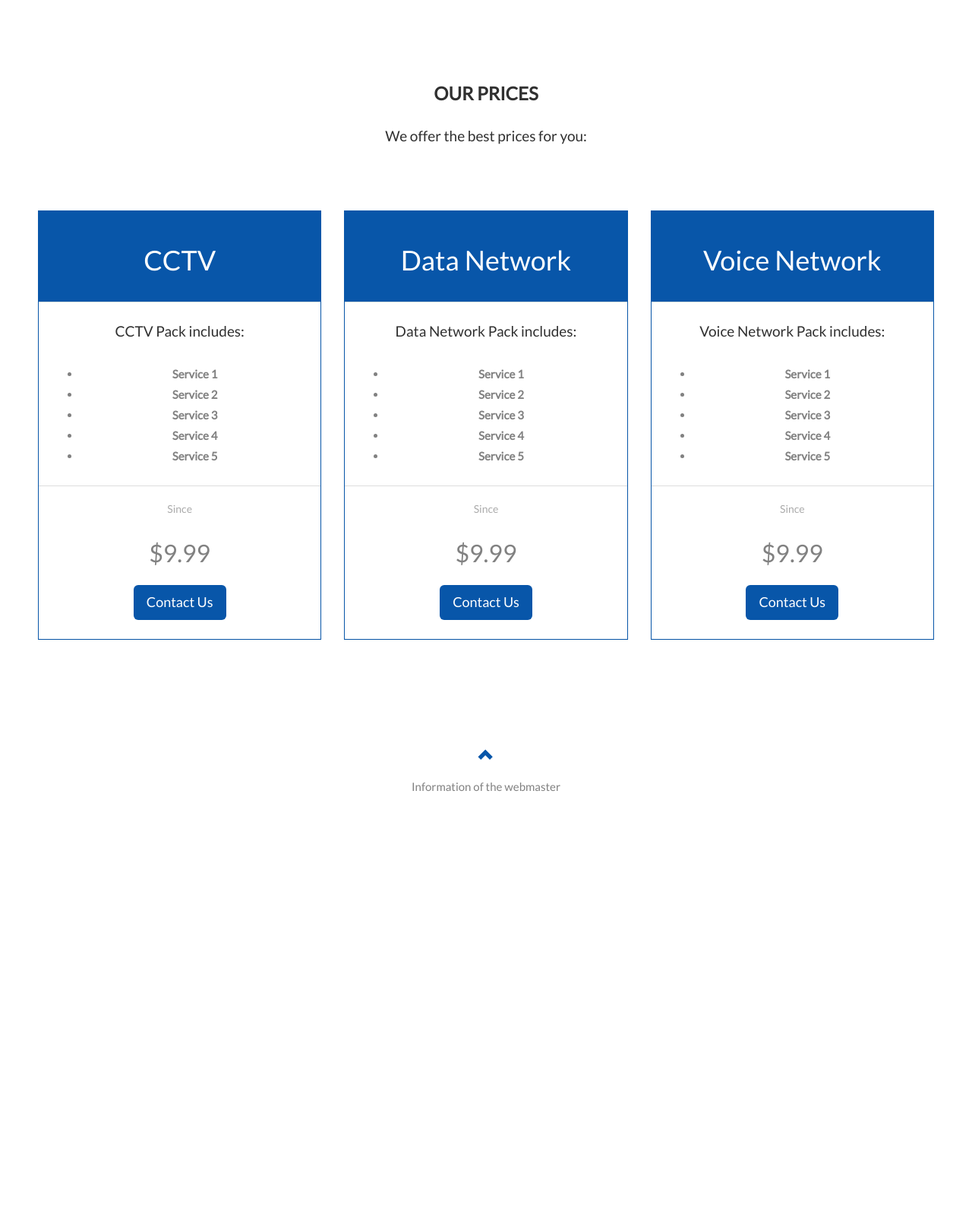
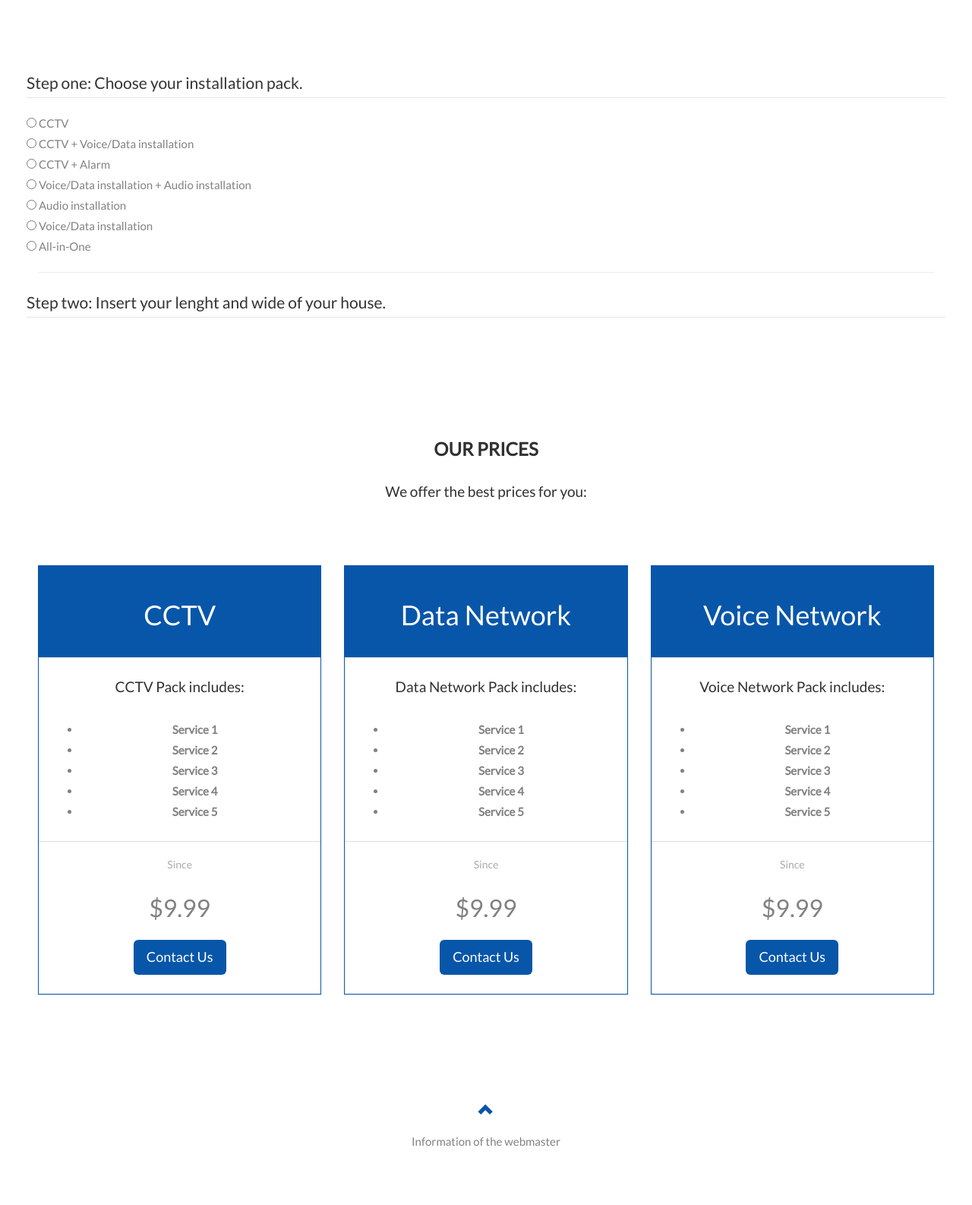
Before and after one commit to charlesmtz1/Codetecc, a PHP site: page /prices.php in a window 1280 px wide. Shown: the part 352-1938 px from the top of the page at 76% size. Before the commit the page ends 1393 px from the top, so only its background shows below. Run offline with PHP 8.4, Linux system fonts and the light colour scheme; some libraries are stand-ins or nearby versions.

Commit message:
Inicio de estructura de nuevo modelo de precios.

```diff
--- a/prices.php
+++ b/prices.php
@@ -91,6 +91,32 @@
         </div>
 
         <div class="container-fluid">
+            <div class="row">
+                <form>
+                    <fieldset>
+                        <legend>Step one: Choose your installation pack.</legend>
+                        <input type="radio" name="option" value="pack1"> CCTV <br>
+                        <input type="radio" name="option" value="pack2"> CCTV + Voice/Data installation <br>
+                        <input type="radio" name="option" value="pack3"> CCTV + Alarm <br>
+                        <input type="radio" name="option" value="pack4"> Voice/Data installation + Audio installation <br>
+                        <input type="radio" name="option" value="pack5"> Audio installation <br>
+                        <input type="radio" name="option" value="pack6"> Voice/Data installation <br>
+                        <input type="radio" name="option" value="pack7"> All-in-One <br>
+                    </fieldset>
+                </form>
+            </div>
+            <hr>
+            <div class="row">
+                <form>
+                    <fieldset>
+                        <legend>Step two: Insert your lenght and wide of your house.
+                    </fieldset>
+                </form>
+            </div>
+
+        </div>
+
+        <div class="container-fluid">
             <div class="text-center">
                 <h2>Our prices</h2>
                 <h4>We offer the best prices for you:</h4>
```
